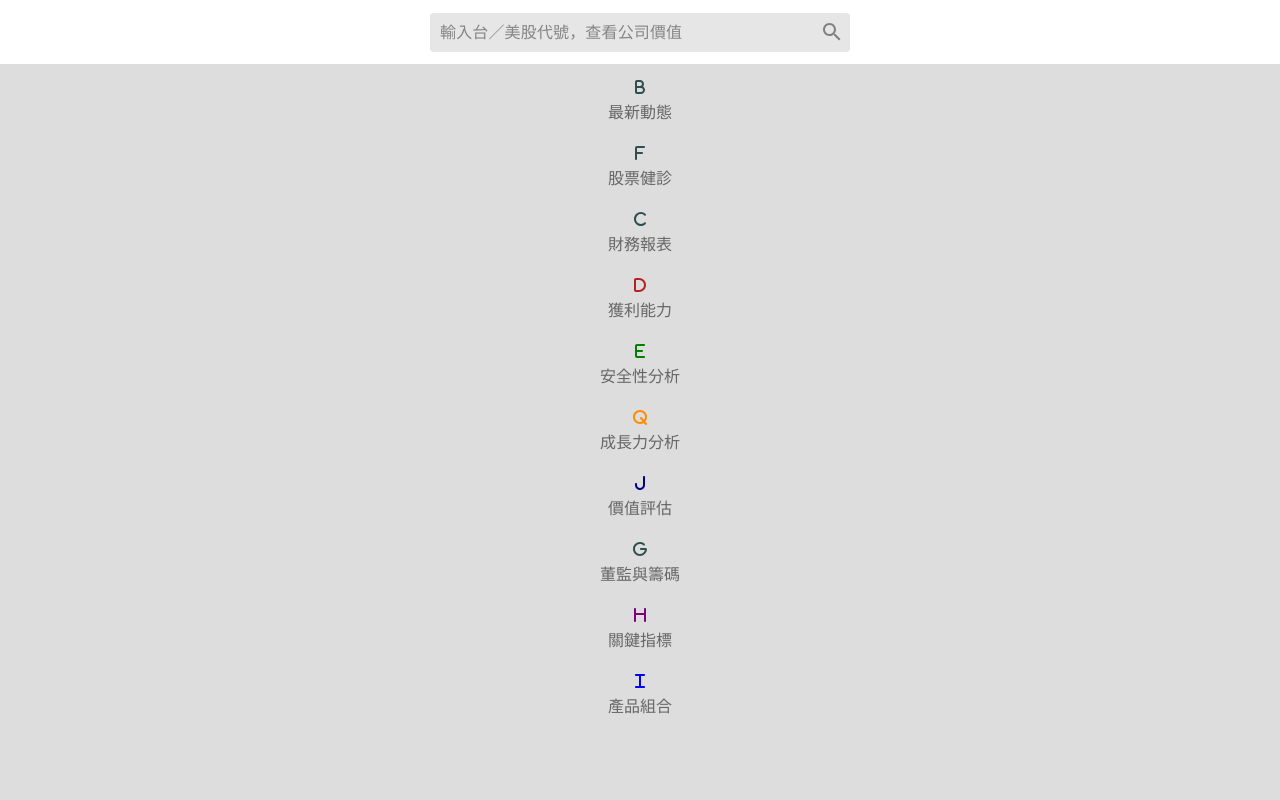
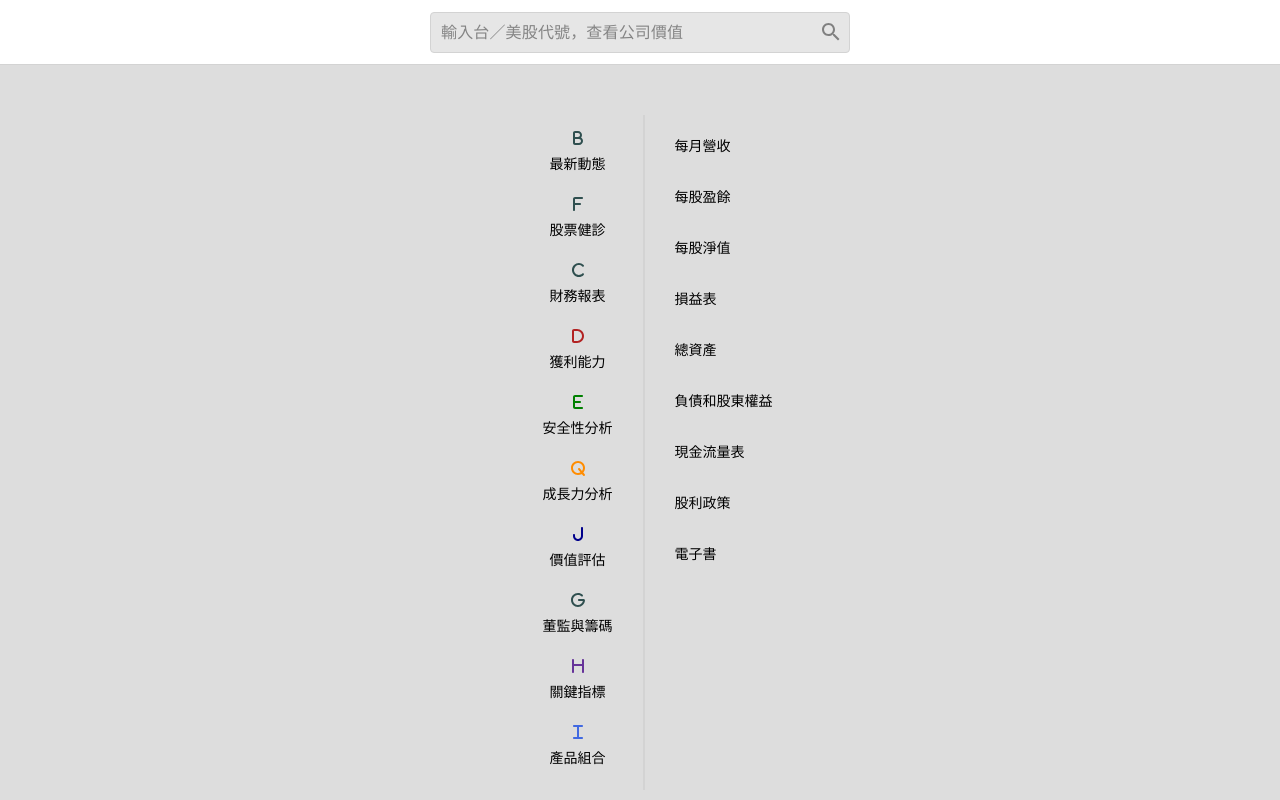
Before and after one commit to m8i4m3i16/tech-project, a Next.js app: page / in a window 1280 px wide. Built offline with nearby package versions, Linux system fonts and the light colour scheme.

Commit message:
side-bar & search-side DONE

```diff
--- a/app/components/search-bar.tsx
+++ b/app/components/search-bar.tsx
@@ -12,7 +12,7 @@ const Search = styled("div")(({ theme }) => ({
   position: "relative",
   margin: "0 auto",
   borderRadius: theme.shape.borderRadius,
-  border: alpha(theme.palette.grey[300], 0.9),
+  border: "1px solid lightgray",
   backgroundColor: alpha(theme.palette.grey[300], 0.8),
   width: "420px",
   display: "flex",
@@ -32,6 +32,7 @@ const SearchIconWrapper = styled("div")(({ theme }) => ({
 
 const StyledInputBase = styled(InputBase)(({ theme }) => ({
   color: "black",
+  fontWeight: 500,
   width: "100%",
   "& .MuiInputBase-input": {
     padding: theme.spacing(1, 1, 1, 0),
@@ -41,7 +42,14 @@ const StyledInputBase = styled(InputBase)(({ theme }) => ({
 
 export default function SearchBar() {
   return (
-    <AppBar position="static" sx={{ bgcolor: "white", boxShadow: "none" }}>
+    <AppBar
+      position="static"
+      sx={{
+        bgcolor: "white",
+        boxShadow: "none",
+        borderBottom: "1px solid lightgray",
+      }}
+    >
       <Toolbar>
         <Search>
           {/* <Search defaultValue="" inputProps={{ "aria-label": "Without label" }}>
@@ -57,6 +65,7 @@ export default function SearchBar() {
           <StyledInputBase
             placeholder="輸入台／美股代號，查看公司價值"
             inputProps={{ "aria-label": "search" }}
+            sx={{ color: "black" }}
           />
         </Search>
       </Toolbar>
--- /dev/null
+++ b/app/components/section.tsx
@@ -0,0 +1,65 @@
+"use client";
+import { useState } from "react";
+import { styled } from "@mui/material/styles";
+import { color } from "@mui/system";
+
+const StyledWrap = styled("div")(({ theme }) => ({
+  marginTop: "10px",
+}));
+
+const StyledParagraph = styled("p")(({ theme, active }) => ({
+  padding: "10px",
+  fontSize: "14px",
+  color: active ? theme.palette.primary.main : "#000",
+  fontWeight: active ? 500 : 400,
+  paddingLeft: "30px",
+  borderLeft: active ? `3px solid ${theme.palette.primary.main}` : "none",
+}));
+
+const Section = () => {
+  const [activeIndex, setActiveIndex] = useState(null);
+
+  const handleClick = (index) => {
+    setActiveIndex(activeIndex === index ? null : index);
+  };
+
+  return (
+    <>
+      <div>
+        <StyledWrap onClick={() => handleClick(0)}>
+          <StyledParagraph active={activeIndex === 0}>每月營收</StyledParagraph>
+        </StyledWrap>
+        <StyledWrap onClick={() => handleClick(1)}>
+          <StyledParagraph active={activeIndex === 1}>每股盈餘</StyledParagraph>
+        </StyledWrap>
+        <StyledWrap onClick={() => handleClick(2)}>
+          <StyledParagraph active={activeIndex === 2}>每股淨值</StyledParagraph>
+        </StyledWrap>
+        <StyledWrap onClick={() => handleClick(3)}>
+          <StyledParagraph active={activeIndex === 3}>損益表</StyledParagraph>
+        </StyledWrap>
+        <StyledWrap onClick={() => handleClick(4)}>
+          <StyledParagraph active={activeIndex === 4}>總資產</StyledParagraph>
+        </StyledWrap>
+        <StyledWrap onClick={() => handleClick(5)}>
+          <StyledParagraph active={activeIndex === 5}>
+            負債和股東權益
+          </StyledParagraph>
+        </StyledWrap>
+        <StyledWrap onClick={() => handleClick(6)}>
+          <StyledParagraph active={activeIndex === 6}>
+            現金流量表
+          </StyledParagraph>
+        </StyledWrap>
+        <StyledWrap onClick={() => handleClick(7)}>
+          <StyledParagraph active={activeIndex === 7}>股利政策</StyledParagraph>
+        </StyledWrap>
+        <StyledWrap onClick={() => handleClick(8)}>
+          <StyledParagraph active={activeIndex === 8}>電子書</StyledParagraph>
+        </StyledWrap>
+      </div>
+    </>
+  );
+};
+
+export default Section;
--- a/app/components/side-bar.tsx
+++ b/app/components/side-bar.tsx
@@ -16,25 +16,31 @@ import {
   faI,
 } from "@fortawesome/free-solid-svg-icons";
 
-const StyledLink = styled("div")(({ theme, active }) => ({
+const StyledDiv = styled("div")({
+  borderRight: "2px solid lightgray",
+});
+
+const StyledWrap = styled("div")(({ theme, active }) => ({
   display: "flex",
   flexDirection: "column",
   alignItems: "center",
   margin: "15px",
   lineHeight: "35px",
-  paddingLeft: "0px",
+  paddingLeft: "30px",
+  marginRight: "30px",
   "&:active": {
-    paddingLeft: "0px",
+    paddingLeft: "30px",
     borderLeft: `3px solid ${theme.palette.primary.main}`,
   },
   ...(active && {
     borderLeft: `3px solid ${theme.palette.primary.main}`,
-    paddingLeft: "0px",
+    paddingLeft: "30px",
   }),
 }));
 
 const StyledParagraph = styled("p")(({ theme, active }) => ({
-  color: active ? theme.palette.primary.main : "#666666",
+  fontSize: "14px",
+  color: active ? theme.palette.primary.main : "#000",
   fontWeight: active ? 500 : 300,
 }));
 
@@ -42,61 +48,61 @@ const SideBar = () => {
   const [activeIndex, setActiveIndex] = useState(null);
 
   const handleClick = (index) => {
-    setActiveIndex(index);
+    setActiveIndex(activeIndex === index ? null : index);
   };
 
   return (
-    <>
-      <StyledLink active={activeIndex === 0} onClick={() => handleClick(0)}>
+    <StyledDiv>
+      <StyledWrap active={activeIndex === 0} onClick={() => handleClick(0)}>
         <FontAwesomeIcon icon={faB} style={{ color: "darkslategray" }} />
         <StyledParagraph active={activeIndex === 0}>最新動態</StyledParagraph>
-      </StyledLink>
+      </StyledWrap>
 
-      <StyledLink active={activeIndex === 1} onClick={() => handleClick(1)}>
+      <StyledWrap active={activeIndex === 1} onClick={() => handleClick(1)}>
         <FontAwesomeIcon icon={faF} style={{ color: "darkslategray" }} />
         <StyledParagraph active={activeIndex === 1}>股票健診</StyledParagraph>
-      </StyledLink>
+      </StyledWrap>
 
-      <StyledLink active={activeIndex === 2} onClick={() => handleClick(2)}>
+      <StyledWrap active={activeIndex === 2} onClick={() => handleClick(2)}>
         <FontAwesomeIcon icon={faC} style={{ color: "darkslategray" }} />
         <StyledParagraph active={activeIndex === 2}>財務報表</StyledParagraph>
-      </StyledLink>
+      </StyledWrap>
 
-      <StyledLink active={activeIndex === 3} onClick={() => handleClick(3)}>
+      <StyledWrap active={activeIndex === 3} onClick={() => handleClick(3)}>
         <FontAwesomeIcon icon={faD} style={{ color: "firebrick" }} />
         <StyledParagraph active={activeIndex === 3}>獲利能力</StyledParagraph>
-      </StyledLink>
+      </StyledWrap>
 
-      <StyledLink active={activeIndex === 4} onClick={() => handleClick(4)}>
+      <StyledWrap active={activeIndex === 4} onClick={() => handleClick(4)}>
         <FontAwesomeIcon icon={faE} style={{ color: "green" }} />
         <StyledParagraph active={activeIndex === 4}>安全性分析</StyledParagraph>
-      </StyledLink>
+      </StyledWrap>
 
-      <StyledLink active={activeIndex === 5} onClick={() => handleClick(5)}>
+      <StyledWrap active={activeIndex === 5} onClick={() => handleClick(5)}>
         <FontAwesomeIcon icon={faQ} style={{ color: "darkorange" }} />
         <StyledParagraph active={activeIndex === 5}>成長力分析</StyledParagraph>
-      </StyledLink>
+      </StyledWrap>
 
-      <StyledLink active={activeIndex === 6} onClick={() => handleClick(6)}>
+      <StyledWrap active={activeIndex === 6} onClick={() => handleClick(6)}>
         <FontAwesomeIcon icon={faJ} style={{ color: "darkblue" }} />
         <StyledParagraph active={activeIndex === 6}>價值評估</StyledParagraph>
-      </StyledLink>
+      </StyledWrap>
 
-      <StyledLink active={activeIndex === 7} onClick={() => handleClick(7)}>
+      <StyledWrap active={activeIndex === 7} onClick={() => handleClick(7)}>
         <FontAwesomeIcon icon={faG} style={{ color: "darkslategray" }} />
         <StyledParagraph active={activeIndex === 7}>董監與籌碼</StyledParagraph>
-      </StyledLink>
+      </StyledWrap>
 
-      <StyledLink active={activeIndex === 8} onClick={() => handleClick(8)}>
-        <FontAwesomeIcon icon={faH} style={{ color: "purple" }} />
+      <StyledWrap active={activeIndex === 8} onClick={() => handleClick(8)}>
+        <FontAwesomeIcon icon={faH} style={{ color: "rebeccapurple" }} />
         <StyledParagraph active={activeIndex === 8}>關鍵指標</StyledParagraph>
-      </StyledLink>
+      </StyledWrap>
 
-      <StyledLink active={activeIndex === 9} onClick={() => handleClick(9)}>
-        <FontAwesomeIcon icon={faI} style={{ color: "blue" }} />
+      <StyledWrap active={activeIndex === 9} onClick={() => handleClick(9)}>
+        <FontAwesomeIcon icon={faI} style={{ color: "#4169e1" }} />
         <StyledParagraph active={activeIndex === 9}>產品組合</StyledParagraph>
-      </StyledLink>
-    </>
+      </StyledWrap>
+    </StyledDiv>
   );
 };
 
--- a/app/page.tsx
+++ b/app/page.tsx
@@ -1,12 +1,21 @@
-import Image from "next/image";
 import SearchBar from "./components/search-bar";
 import SideBar from "./components/side-bar";
+import Section from "./components/section";
 
 export default function Home() {
   return (
     <>
       <SearchBar />
-      <SideBar />
+      <div
+        style={{
+          display: "flex",
+          justifyContent: "center",
+          marginTop: "50px",
+        }}
+      >
+        <SideBar style={{ flexDirection: "column" }} />
+        <Section />
+      </div>
     </>
   );
 }
```
Also changed, not shown: app/globals.css (+0 -7 lines), 1 other file (tests, documents, lock files or other folders).
